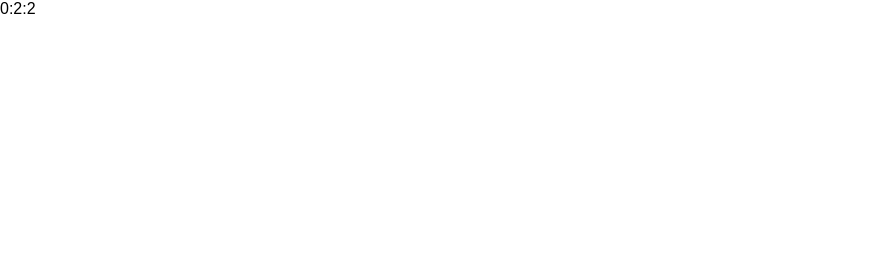
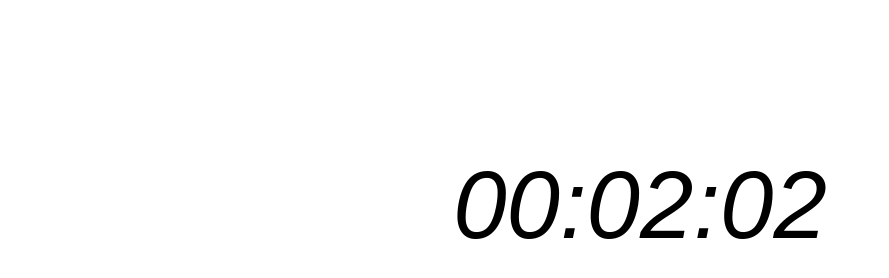
Before and after one commit to henryjf/clock2, a website: page app/index.html in a window 1280 px wide. Shown: the whole page, without its empty margins (0-889 px from the left). Drawn offline with Linux system fonts and the light colour scheme.

Commit message:
finished js for first clock

```diff
--- a/app/js/main.js
+++ b/app/js/main.js
@@ -3,7 +3,16 @@
   var minutes = new Date().getMinutes();
   var seconds = new Date().getSeconds();
   // console.log(hours, minutes, seconds);
-  var clock = hours + ":" + minutes + ":" + seconds;
+  var hour = (hours > 12) ? hours - 12 : hours;
+  var newHour = (hour < 10) ? '0' + hour : hour;
+  var min = (minutes < 10) ? '0' + minutes : minutes;
+  var sec = (seconds< 10) ? '0' + seconds : seconds;
+
+  // if ( hour < 10)
+  //   return '0' + hour;
+
+
+  var clock = newHour + ":" + min + ":" + sec;
 
   var timer = document.querySelector('#clock');
   timer.innerHTML = clock;
--- a/src/sass/main.scss
+++ b/src/sass/main.scss
@@ -1,3 +1,10 @@
 body {
   background-color: #FFFFFF;
 }
+
+#clock {
+  font-size: 96px;
+  font-style: italic;
+  text-align: center;
+  padding-top: 150px;
+}
```
Also changed, not shown: app/css/bundle.css.
